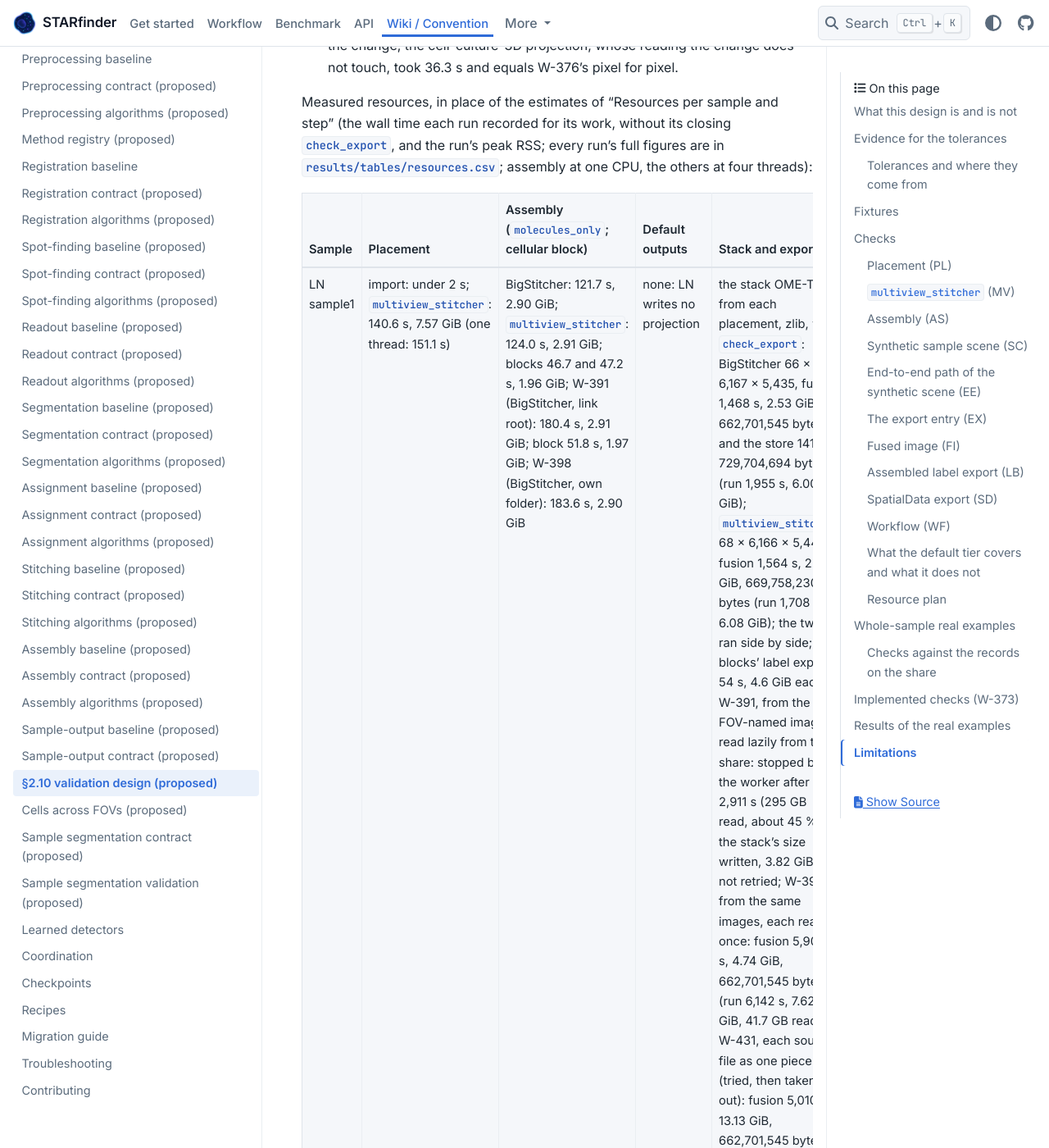
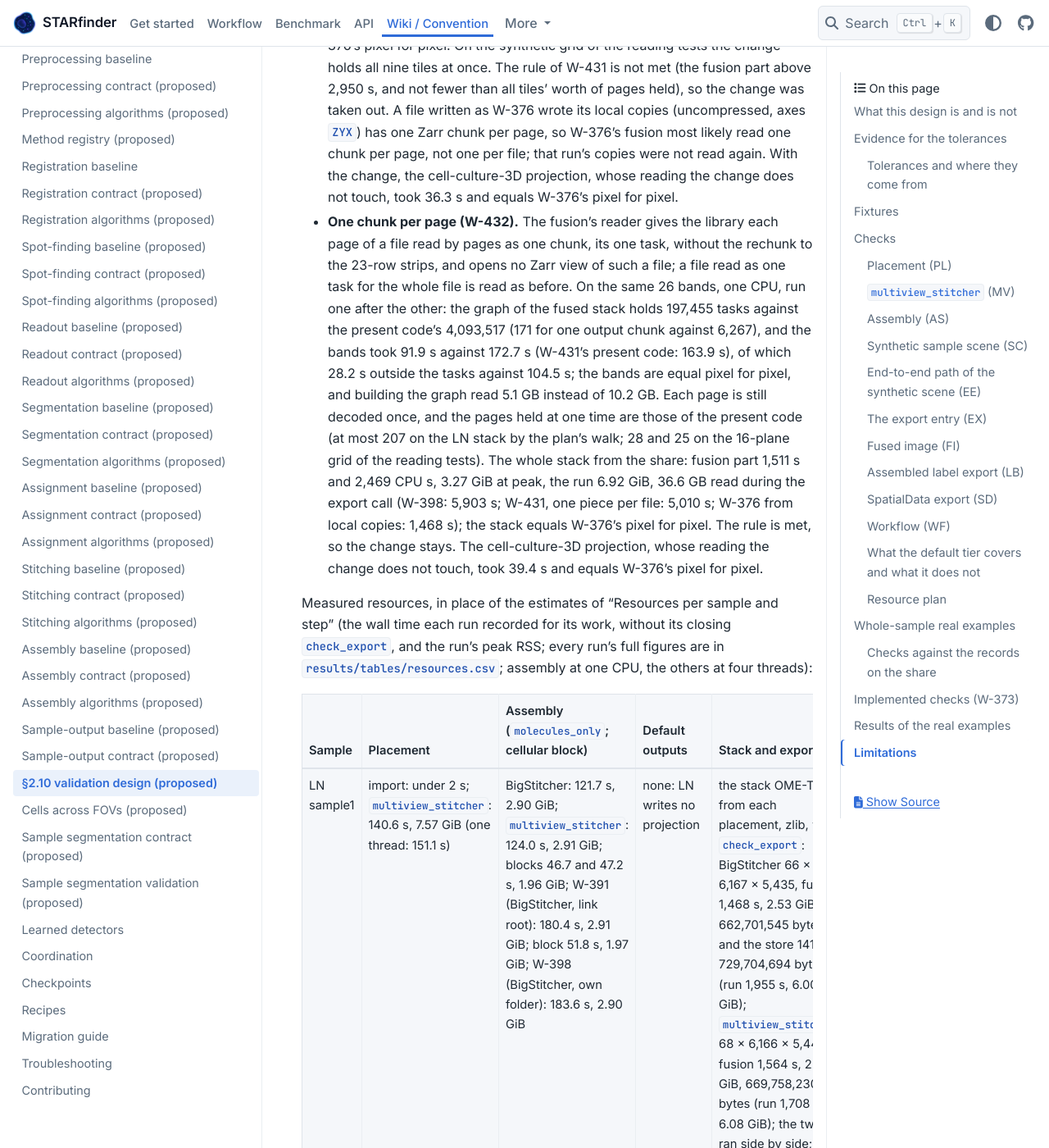
Before and after one commit to wanglab-broad/starfinder, a Sphinx documentation site: the page built from docs/stitching-assembly-validation.md, in a window 1280 px wide and 1400 px high, scrolled down 92099 px. Shown: the whole window at 82% size. Built offline with Sphinx 7.4.7 and the PyData theme 0.15.4, drawn with Linux system fonts in a browser that asks for light colours; some of the changed text lies outside the part shown.

Commit message:
feat(w-432): LN fusion: one task per page, with no split into strips
The change met all four points of the decision rule on LN sample1, so it
stays in the package. The fusion's reader (`_Reader.stack`) now hands
the library one chunk per page for a file whose pages are its Z planes.
It no longer rechunks to tifffile's strip chunks or opens tifffile's
Zarr view of such a file. A file read as one task for the whole file
behaves as before. Present code and the change on the same 26 bands, one
CPU, run one after the other: - Graph of the fused array: 4,093,517
tasks fell to 197,455. - Tasks per output chunk: 6,267 fell to 171. -
Bands: 172.7 s fell to 91.9 s, with …

Linear-Issue: W-432

```diff
--- a/docs/stitching-assembly-validation.md
+++ b/docs/stitching-assembly-validation.md
@@ -821,7 +821,12 @@ LN fusion's time goes and tried one change to how `fuse` builds a source's array
 `/home/unix/jiahao/wanglab/jiahao/test/starfinder_benchmark/runs/W-431/20261010T090737Z-e03e2c65`
 (`worker-notes.md`, `results/manifest.json`, `results/profile/`); the change did not meet
 that issue's rule and was taken out again, so the package is as before; the sentences marked
-W-431 are from that run.
+W-431 are from that run. W-432 tried the change W-431's measurements point to, one task and
+one chunk per page with no split into strips, under the same rule, on 2026-10-10, at revision
+`afe8272` with the change applied, in the run directory
+`/home/unix/jiahao/wanglab/jiahao/test/starfinder_benchmark/runs/W-432/20261010T173323Z-ecdf51b6`
+(`worker-notes.md`, `results/manifest.json`, `results/profile/`); the change met the rule and
+stays in the package; the sentences marked W-432 are from that run.
 
 * **Inventory.** The 190 molecule tables (LN sample1 64, 3,782,580 rows; tissue-2D 56,
   5,353,714; cell-culture-3D 70, 2,458,865) equal the operator's inventory of 2026-10-07 in
@@ -920,6 +925,21 @@ W-431 are from that run.
   read one chunk per page, not one per file; that run's copies were not read again. With the
   change, the cell-culture-3D projection, whose reading the change does not touch, took
   36.3 s and equals W-376's pixel for pixel.
+* **One chunk per page (W-432).** The fusion's reader gives the library each page of a file
+  read by pages as one chunk, its one task, without the rechunk to the 23-row strips, and
+  opens no Zarr view of such a file; a file read as one task for the whole file is read as
+  before. On the same 26 bands, one CPU, run one after the other: the graph of the fused stack
+  holds 197,455 tasks against the present code's 4,093,517 (171 for one output chunk against
+  6,267), and the bands took 91.9 s against 172.7 s (W-431's present code: 163.9 s), of which
+  28.2 s outside the tasks against 104.5 s; the bands are equal pixel for pixel, and building
+  the graph read 5.1 GB instead of 10.2 GB. Each page is still decoded once, and the pages
+  held at one time are those of the present code (at most 207 on the LN stack by the plan's
+  walk; 28 and 25 on the 16-plane grid of the reading tests). The whole stack from the share:
+  fusion part 1,511 s and 2,469 CPU s, 3.27 GiB at peak, the run 6.92 GiB, 36.6 GB read during
+  the export call (W-398: 5,903 s; W-431, one piece per file: 5,010 s; W-376 from local copies:
+  1,468 s); the stack equals W-376's pixel for pixel. The rule is met, so the change stays.
+  The cell-culture-3D projection, whose reading the change does not touch, took 39.4 s and
+  equals W-376's pixel for pixel.
 
 Measured resources, in place of the estimates of "Resources per sample and step" (the wall
 time each run recorded for its work, without its closing `check_export`, and the run's peak
@@ -928,8 +948,8 @@ the others at four threads):
 
 | Sample | Placement | Assembly (`molecules_only`; cellular block) | Default outputs | Stack and export |
 | --- | --- | --- | --- | --- |
-| LN sample1 | import: under 2 s; `multiview_stitcher`: 140.6 s, 7.57 GiB (one thread: 151.1 s) | BigStitcher: 121.7 s, 2.90 GiB; `multiview_stitcher`: 124.0 s, 2.91 GiB; blocks 46.7 and 47.2 s, 1.96 GiB; W-391 (BigStitcher, link root): 180.4 s, 2.91 GiB; block 51.8 s, 1.97 GiB; W-398 (BigStitcher, own folder): 183.6 s, 2.90 GiB | none: LN writes no projection | the stack OME-TIFF from each placement, zlib, with `check_export`: BigStitcher 66 × 6,167 × 5,435, fusion 1,468 s, 2.53 GiB, 662,701,545 bytes, and the store 141.5 s, 729,704,694 bytes (run 1,955 s, 6.00 GiB); `multiview_stitcher` 68 × 6,166 × 5,441, fusion 1,564 s, 2.53 GiB, 669,758,230 bytes (run 1,708 s, 6.08 GiB); the two ran side by side; the blocks' label exports 54 s, 4.6 GiB each; W-391, from the FOV-named images read lazily from the share: stopped by the worker after 2,911 s (295 GB read, about 45 % of the stack's size written, 3.82 GiB), not retried; W-398, from the same images, each read once: fusion 5,903 s, 4.74 GiB, 662,701,545 bytes (run 6,142 s, 7.62 GiB, 41.7 GB read); W-431, each source file as one piece (tried, then taken out): fusion 5,010 s, 13.13 GiB, 662,701,545 bytes (run 5,251 s, 13.13 GiB, 36.6 GB read) |
-| cell-culture-3D | 55.2 s, 4.77 GiB | 79.1 s, 2.18 GiB; block 28.4 s, 1.02 GiB; W-391: 92.3 s, 2.18 GiB; block (link root) 31.1 s, 1.02 GiB | 6,818 × 4,788 projection: 52.0 s, 2.15 GiB; W-391, from the `IYX` tiles as saved: 229.9 s, 2.21 GiB; W-398, each tile read once: 41.2 s, 2.21 GiB; W-431, with the change: 36.3 s, 2.39 GiB | the block's stack, 33 × 2,844 × 2,842, with its label export: 66.6 s, 2.98 GiB, 31,008,462 bytes |
+| LN sample1 | import: under 2 s; `multiview_stitcher`: 140.6 s, 7.57 GiB (one thread: 151.1 s) | BigStitcher: 121.7 s, 2.90 GiB; `multiview_stitcher`: 124.0 s, 2.91 GiB; blocks 46.7 and 47.2 s, 1.96 GiB; W-391 (BigStitcher, link root): 180.4 s, 2.91 GiB; block 51.8 s, 1.97 GiB; W-398 (BigStitcher, own folder): 183.6 s, 2.90 GiB | none: LN writes no projection | the stack OME-TIFF from each placement, zlib, with `check_export`: BigStitcher 66 × 6,167 × 5,435, fusion 1,468 s, 2.53 GiB, 662,701,545 bytes, and the store 141.5 s, 729,704,694 bytes (run 1,955 s, 6.00 GiB); `multiview_stitcher` 68 × 6,166 × 5,441, fusion 1,564 s, 2.53 GiB, 669,758,230 bytes (run 1,708 s, 6.08 GiB); the two ran side by side; the blocks' label exports 54 s, 4.6 GiB each; W-391, from the FOV-named images read lazily from the share: stopped by the worker after 2,911 s (295 GB read, about 45 % of the stack's size written, 3.82 GiB), not retried; W-398, from the same images, each read once: fusion 5,903 s, 4.74 GiB, 662,701,545 bytes (run 6,142 s, 7.62 GiB, 41.7 GB read); W-431, each source file as one piece (tried, then taken out): fusion 5,010 s, 13.13 GiB, 662,701,545 bytes (run 5,251 s, 13.13 GiB, 36.6 GB read); W-432, one chunk per page (kept): fusion 1,511 s, 3.27 GiB, 662,701,545 bytes (run 1,752 s, 6.92 GiB, 36.6 GB read) |
+| cell-culture-3D | 55.2 s, 4.77 GiB | 79.1 s, 2.18 GiB; block 28.4 s, 1.02 GiB; W-391: 92.3 s, 2.18 GiB; block (link root) 31.1 s, 1.02 GiB | 6,818 × 4,788 projection: 52.0 s, 2.15 GiB; W-391, from the `IYX` tiles as saved: 229.9 s, 2.21 GiB; W-398, each tile read once: 41.2 s, 2.21 GiB; W-431, with the change: 36.3 s, 2.39 GiB; W-432, with its change: 39.4 s, 2.38 GiB | the block's stack, 33 × 2,844 × 2,842, with its label export: 66.6 s, 2.98 GiB, 31,008,462 bytes |
 | tissue-2D | `multiview_stitcher`: 37.4 s (loading 8.0 s), 0.88 GiB | 160.7 s, 5.38 GiB; W-391: 164.9 s, 3.86 GiB | 11,291 × 9,845 projection (max, 0.5), 77,776,028 bytes: 86.4 s, 4.76 GiB; W-391: 89.1 s, 3.59 GiB | none |
 
 No run reached its limit; the largest export folder holds 2.13 GB. Assumptions
@@ -958,11 +978,10 @@ tissue-2D and the cell-culture-3D whole sample (W-391) and for LN sample1, its a
 its stack, from its own folder with the configured reference image (W-398). Both cellular
 blocks went through links: the export finds an assignment folder only at
 `checkpoints/<fov>/assignment/<name>/` under the dataset's root, so the route from the
-W-382 folders where they are saved is not shown. The LN fusion from the share stays about
-four times W-376's from local copies: W-431 shows that with the present reader's chunks of
-23 rows the handling of each band's graph is the largest part of the time, and that one
-piece per source file does not shorten it; a fusion from the share in W-376's time is not
-shown. No store was written from the files as
+W-382 folders where they are saved is not shown. The LN fusion from the share took about
+four times W-376's time from local copies while the reader rebuilt the chunks of 23 rows
+(W-398, W-431); with one chunk per page it took about W-376's time (W-432: 1,511 s against
+1,468 s), in one run on one host. No store was written from the files as
 saved. No cells exist for tissue-2D. A9 is not verified, because no store holds
 `cell_labels`. A4 stays open.
 
```
Also changed, not shown: docs/sample-output-contract.md (+2 -1 lines), 3 other files.
